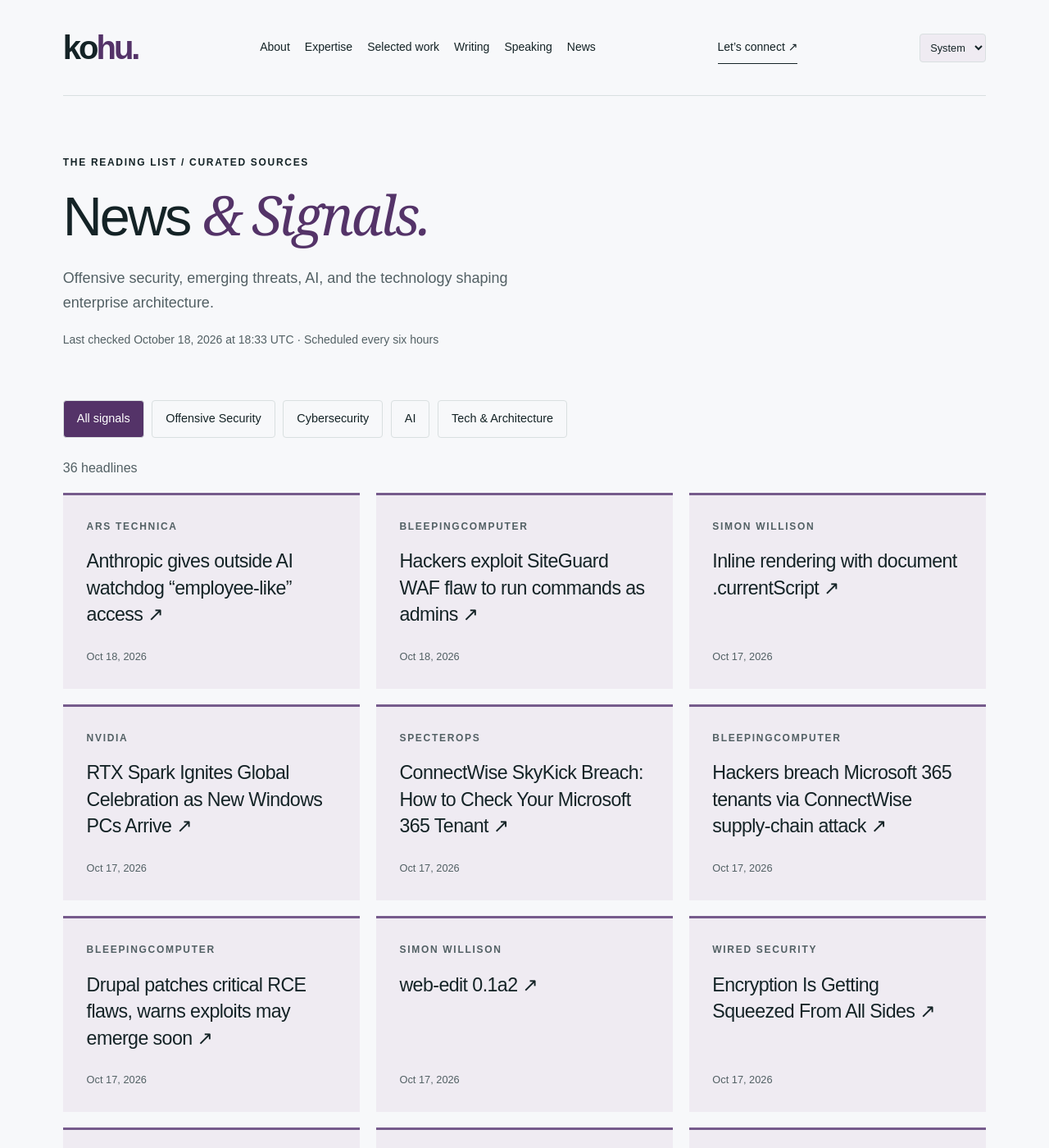
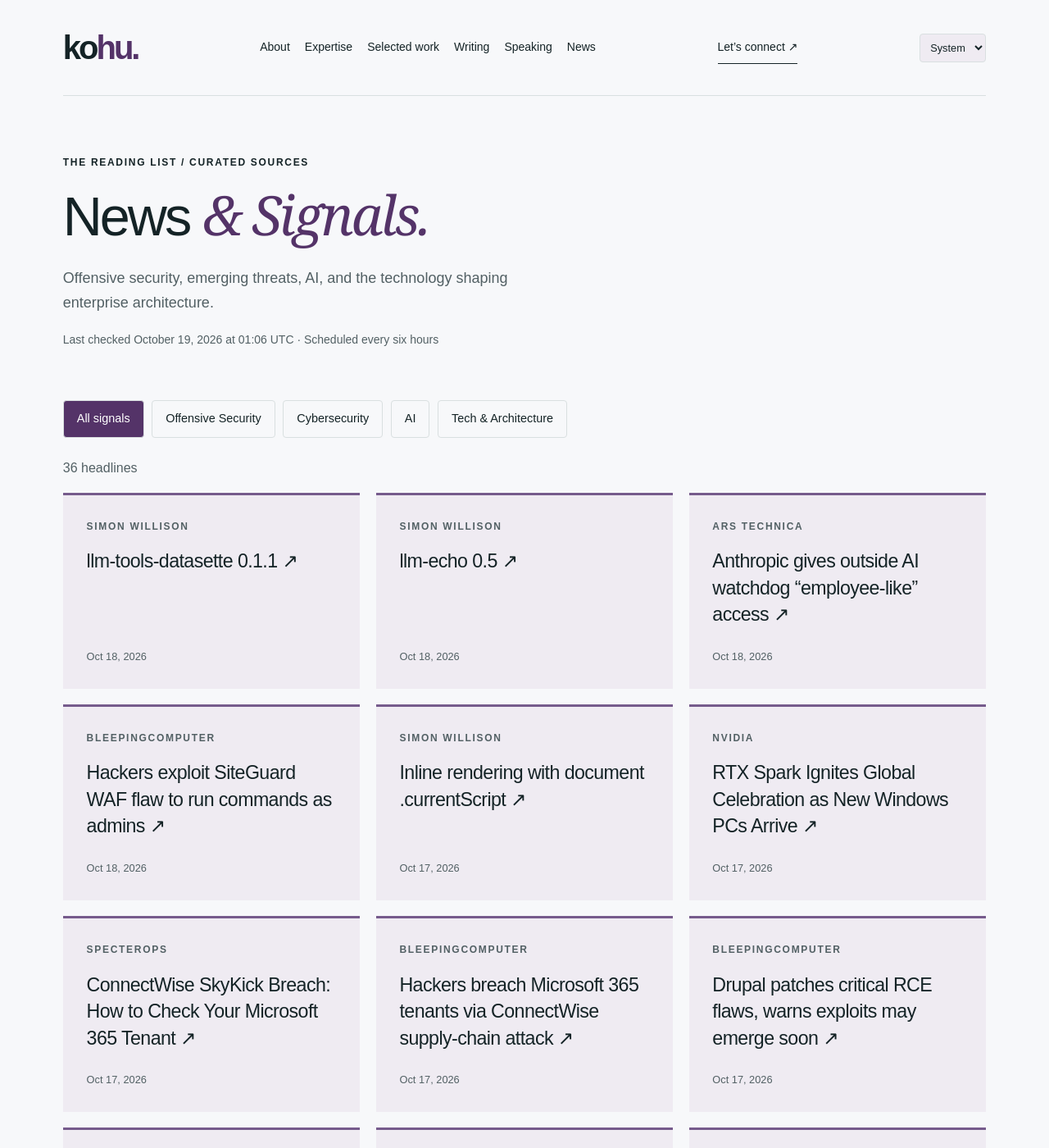
Before and after one commit to hntk/hntk.github.io, a Jekyll site: the page built from news/index.html, in a window 1280 px wide and 1400 px high. Shown: the whole window at 82% size. Built offline with Jekyll 4.4.1, drawn with Linux system fonts in a browser that asks for light colours; part of the change alters nothing that is shown; some of the changed text lies outside the part shown.

Commit message:
Refresh News and Signals

```diff
--- a/_data/news.json
+++ b/_data/news.json
@@ -1,6 +1,22 @@
 {
-  "updated": "2026-10-18T18:33:42.110204+00:00",
+  "updated": "2026-10-19T01:06:25.224182+00:00",
   "items": [
+    {
+      "title": "llm-tools-datasette 0.1.1",
+      "url": "https://simonwillison.net/2026/Oct/18/llm-tools-datasette/",
+      "published": "2026-10-18T23:43:09+00:00",
+      "source": "Simon Willison",
+      "source_id": "simon-willison",
+      "category": "ai"
+    },
+    {
+      "title": "llm-echo 0.5",
+      "url": "https://simonwillison.net/2026/Oct/18/llm-echo/",
+      "published": "2026-10-18T23:16:16+00:00",
+      "source": "Simon Willison",
+      "source_id": "simon-willison",
+      "category": "ai"
+    },
     {
       "title": "Anthropic gives outside AI watchdog “employee-like” access",
       "url": "https://arstechnica.com/ai/2026/10/anthropic-gives-outside-ai-watchdog-employee-like-access/",
@@ -58,14 +74,6 @@
       "category": "cybersecurity"
     },
     {
-      "title": "web-edit 0.1a2",
-      "url": "https://simonwillison.net/2026/Oct/17/web-edit/",
-      "published": "2026-10-17T13:16:49+00:00",
-      "source": "Simon Willison",
-      "source_id": "simon-willison",
-      "category": "ai"
-    },
-    {
       "title": "Encryption Is Getting Squeezed From All Sides",
       "url": "https://www.wired.com/story/kernel-panic-encryption-is-getting-squeezed-from-all-sides/",
       "published": "2026-10-17T12:00:00+00:00",
@@ -88,14 +96,6 @@
       "source": "Ars Technica",
       "source_id": "ars-technica",
       "category": "tech-architecture"
-    },
-    {
-      "title": "Quoting Addy Osmani, Morgan Westlee Lunt, and Qing Wang",
-      "url": "https://simonwillison.net/2026/Oct/16/code-review/",
-      "published": "2026-10-16T22:06:37+00:00",
-      "source": "Simon Willison",
-      "source_id": "simon-willison",
-      "category": "ai"
     },
     {
       "title": "BeyondTrust Remote Support Zero-Day Continues Trend of Exploited Edge Bugs",
@@ -295,79 +295,79 @@
       "id": "ars-technica",
       "name": "Ars Technica",
       "status": "ok",
-      "last_success": "2026-10-18T18:33:42.110204+00:00"
+      "last_success": "2026-10-19T01:06:25.224182+00:00"
     },
     {
       "id": "bleepingcomputer",
       "name": "BleepingComputer",
       "status": "ok",
-      "last_success": "2026-10-18T18:33:42.110204+00:00"
+      "last_success": "2026-10-19T01:06:25.224182+00:00"
     },
     {
       "id": "cloudflare",
       "name": "Cloudflare",
       "status": "ok",
-      "last_success": "2026-10-18T18:33:42.110204+00:00"
+      "last_success": "2026-10-19T01:06:25.224182+00:00"
     },
     {
       "id": "dark-reading",
       "name": "Dark Reading",
       "status": "ok",
-      "last_success": "2026-10-18T18:33:42.110204+00:00"
+      "last_success": "2026-10-19T01:06:25.224182+00:00"
     },
     {
       "id": "hugging-face",
       "name": "Hugging Face",
       "status": "ok",
-      "last_success": "2026-10-18T18:33:42.110204+00:00"
+      "last_success": "2026-10-19T01:06:25.224182+00:00"
     },
     {
       "id": "microsoft-research",
       "name": "Microsoft Research",
       "status": "ok",
-      "last_success": "2026-10-18T18:33:42.110204+00:00"
+      "last_success": "2026-10-19T01:06:25.224182+00:00"
     },
     {
       "id": "nvidia",
       "name": "NVIDIA",
       "status": "ok",
-      "last_success": "2026-10-18T18:33:42.110204+00:00"
+      "last_success": "2026-10-19T01:06:25.224182+00:00"
     },
     {
       "id": "portswigger",
       "name": "PortSwigger Research",
       "status": "ok",
-      "last_success": "2026-10-18T18:33:42.110204+00:00"
+      "last_success": "2026-10-19T01:06:25.224182+00:00"
     },
     {
       "id": "schneier",
       "name": "Schneier on Security",
       "status": "ok",
-      "last_success": "2026-10-18T18:33:42.110204+00:00"
+      "last_success": "2026-10-19T01:06:25.224182+00:00"
     },
     {
       "id": "simon-willison",
       "name": "Simon Willison",
       "status": "ok",
-      "last_success": "2026-10-18T18:33:42.110204+00:00"
+      "last_success": "2026-10-19T01:06:25.224182+00:00"
     },
     {
       "id": "specterops",
       "name": "SpecterOps",
       "status": "ok",
-      "last_success": "2026-10-18T18:33:42.110204+00:00"
+      "last_success": "2026-10-19T01:06:25.224182+00:00"
     },
     {
       "id": "trail-of-bits",
       "name": "Trail of Bits",
       "status": "ok",
-      "last_success": "2026-10-18T18:33:42.110204+00:00"
+      "last_success": "2026-10-19T01:06:25.224182+00:00"
     },
     {
       "id": "wired",
       "name": "WIRED Security",
       "status": "ok",
-      "last_success": "2026-10-18T18:33:42.110204+00:00"
+      "last_success": "2026-10-19T01:06:25.224182+00:00"
     }
   ]
 }
```
